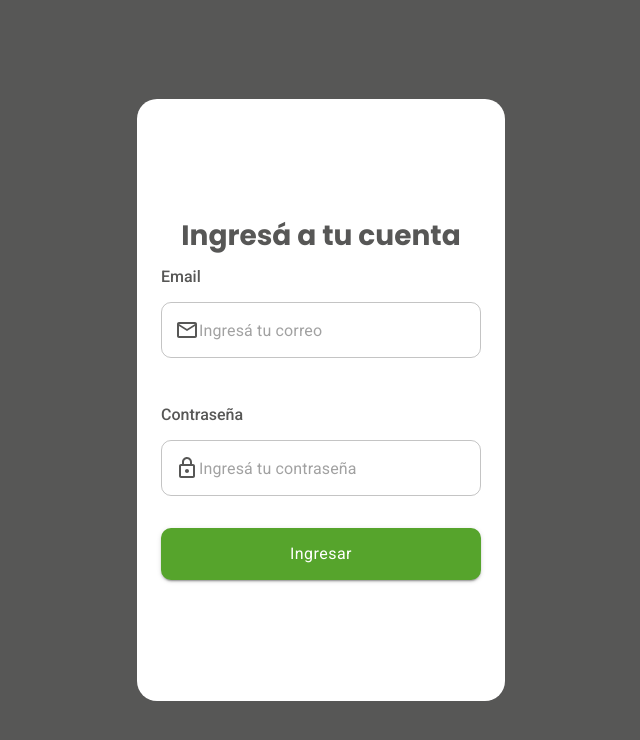
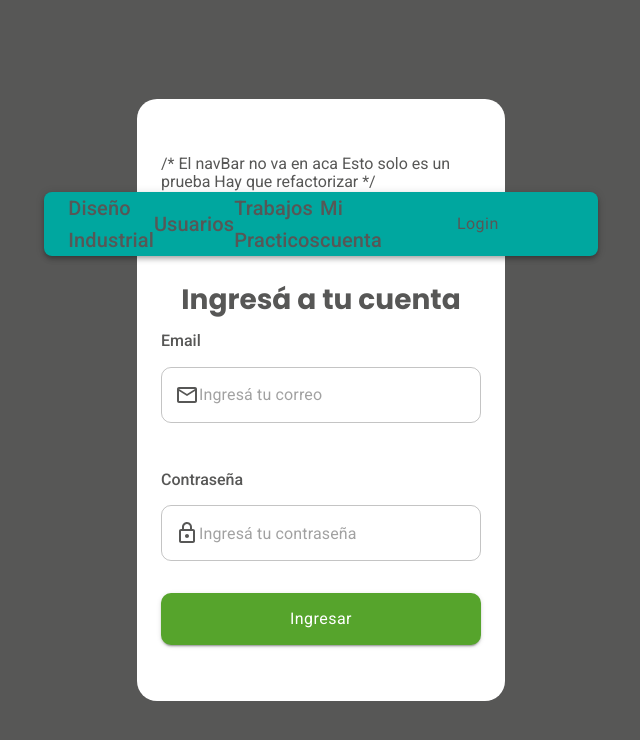
Before and after one commit to desapp-2022c1-grupo2/desapp-frontend, a React (Vite) app: page /login in a window 1280 px wide. Shown: the top 740 px of the page, without its empty margins (319-959 px from the left). Built offline with nearby package versions, Linux system fonts and the light colour scheme.

Commit message:
primera version navbar

```diff
--- /dev/null
+++ b/src/components/NavBar/NavBar.tsx
@@ -0,0 +1,30 @@
+import * as React from 'react';
+import AppBar, { AppBarProps } from '@mui/material/AppBar';
+import Box from '@mui/material/Box';
+import Toolbar from '@mui/material/Toolbar';
+import Typography from '@mui/material/Typography';
+import Button from '@mui/material/Button';
+
+export const NavBar = ({...props }: AppBarProps ) => {
+    return (
+        <Box sx={{ flexGrow: 1 }}>
+        <AppBar className={ props.className }>
+            <Toolbar>
+                <Typography variant="h6" component="div" sx={{ flexGrow: 1 }}>
+                    Diseño Industrial
+                </Typography>
+                <Typography variant="h6" component="div" sx={{ flexGrow: 1 }}>
+                    Usuarios
+                </Typography>
+                <Typography variant="h6" component="div" sx={{ flexGrow: 1 }}>
+                    Trabajos Practicos
+                </Typography>
+                <Typography variant="h6" component="div" sx={{ flexGrow: 1 }}>
+                    Mi cuenta
+                </Typography>
+                <Button color="inherit">Login</Button>
+            </Toolbar>
+        </AppBar>
+    </Box>
+);
+}
--- /dev/null
+++ b/src/components/NavBar/index.ts
@@ -0,0 +1 @@
+export * from './NavBar'
--- a/src/index.tsx
+++ b/src/index.tsx
@@ -6,12 +6,14 @@ import { theme } from './styles/muiStyles'
 import './styles/styles.css'
 
 import { LoginPage } from './pages'
+import {NavBar} from "./components/NavBar";
+
 
 createRoot(document.getElementById('root')!)
   .render(
     <StrictMode>
       <ThemeProvider theme={theme}>
-        <LoginPage />
+          <LoginPage />
       </ThemeProvider>
     </StrictMode>
   )
--- a/src/pages/Login/LoginPage.tsx
+++ b/src/pages/Login/LoginPage.tsx
@@ -6,11 +6,19 @@ import {
   LoginLayout,
   LoginTitle,
 } from "./styles"
+import {NavBar} from "../../components/NavBar";
+
 
 export const LoginPage = () => {
   return (
     <LoginLayout>
       <LoginContainer>
+       /*
+        El navBar no va en aca
+        Esto solo es un prueba
+        Hay que refactorizar
+        */
+        <NavBar />
         <LoginTitle>Ingresá a tu cuenta</LoginTitle>
         <LoginField
           label='Email'
--- a/src/styles/muiStyles.ts
+++ b/src/styles/muiStyles.ts
@@ -34,6 +34,17 @@ export const theme = createTheme({
           minHeight: '48px',
         },
       }
+    },
+    MuiAppBar: {
+      styleOverrides:{
+        root: {
+          borderRadius: '8px',
+          minHeight: '48px',
+          maxHeight: '320px',
+          backgroundColor: '#00A79F',
+          position: "inherit"
+        }
+      }
     }
   },
 });
```
